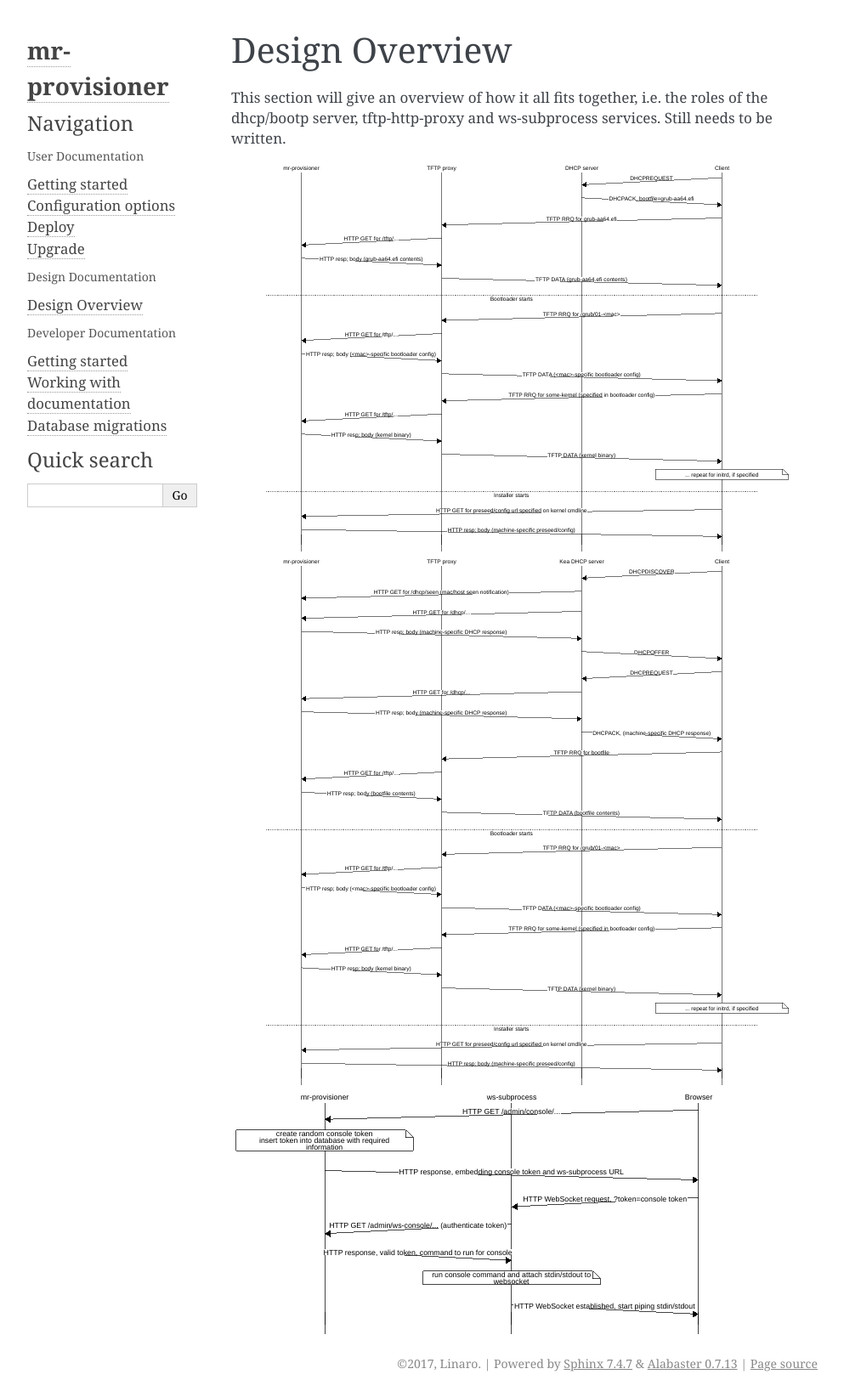
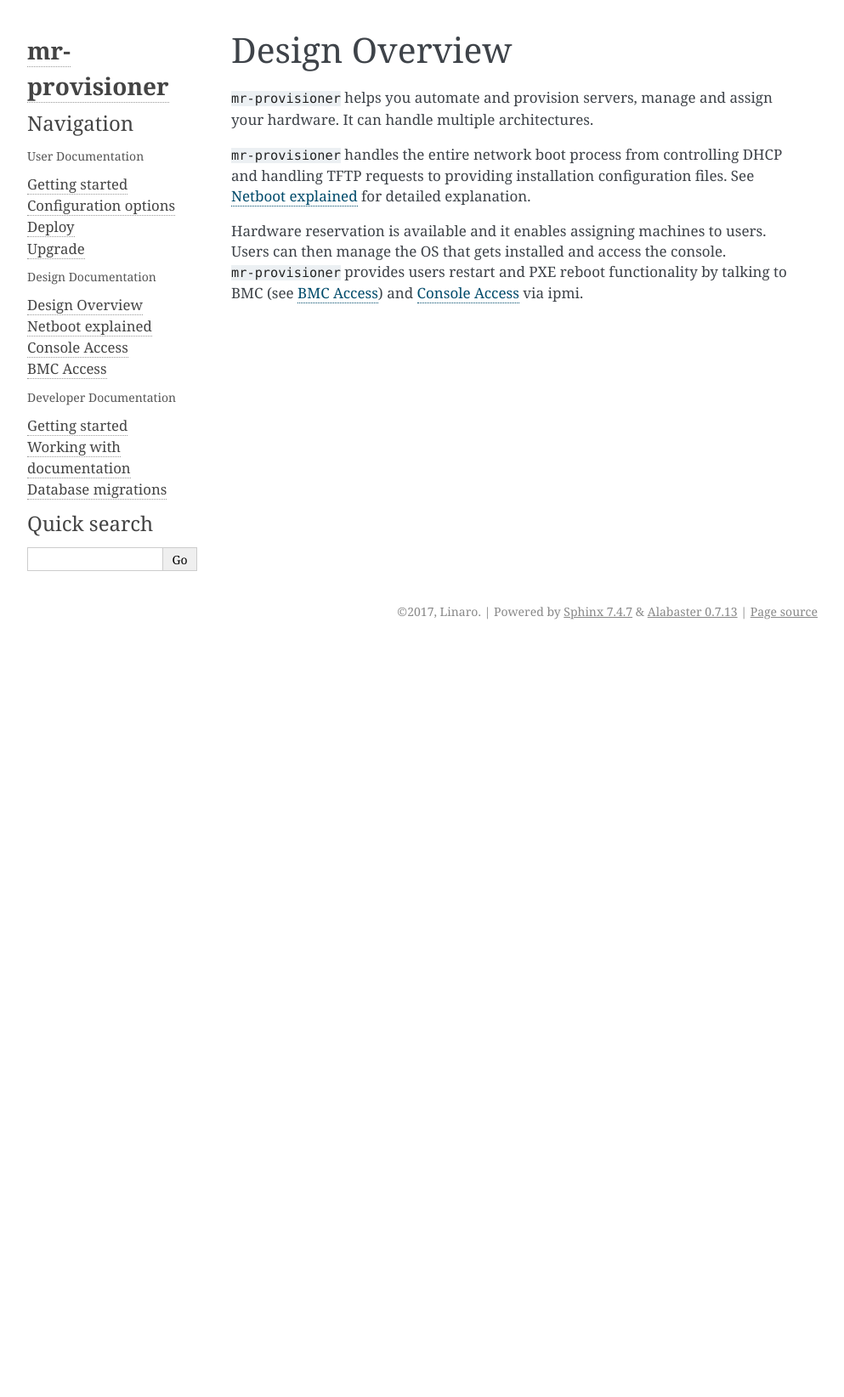
Before and after one commit to mr-provisioner/mr-provisioner, a Sphinx documentation site: the page built from docs/design/overview.rst, in a window 1280 px wide. Shown: the whole page at 85% size, without its empty margins (148-1141 px from the left). Built offline with Sphinx 7.4.7, drawn with Linux system fonts in a browser that asks for light colours; after the commit the page ends 900 px from its top, so only the background shows below that.

Commit message:
Docs: adding design documentation

```diff
--- /dev/null
+++ b/docs/design/bmc.rst
@@ -0,0 +1,6 @@
+BMC Access
+==========
+
+There are two BMC types supported by ``mr-provisioner``. Plain BMC is the most common one. Moonshot BMC exists separately because it needs to support double bridging. ``mr-provisioner`` uses `ipmitool`_ to access both BMC types.
+
+.. _ipmitool: https://sourceforge.net/projects/ipmitool/
--- a/docs/design/overview.rst
+++ b/docs/design/overview.rst
@@ -1,13 +1,12 @@
 Design Overview
 ===============
 
-This section will give an overview of how it all fits together, i.e. the roles of the dhcp/bootp server, tftp-http-proxy and ws-subprocess services. Still needs to be written.
+``mr-provisioner`` helps you automate and provision servers, manage and assign your hardware. It can handle multiple architectures.
 
-.. image:: seqdiag/boot-flow-simple.svg
-   :target: ../_images/boot-flow-simple.svg
+``mr-provisioner`` handles the entire network boot process from controlling DHCP and handling TFTP requests to providing installation configuration files. See :doc:`netboot_simple` for detailed explanation.
 
-.. image:: seqdiag/boot-flow-kea.svg
+Hardware reservation is available and it enables assigning machines to users. Users can then manage the OS that gets installed and access the console. ``mr-provisioner`` provides users restart and PXE reboot functionality by talking to BMC (see :doc:`bmc`) and :doc:`console` via ipmi.
+
+
+.. .. image:: seqdiag/boot-flow-kea.svg
    :target: ../_images/boot-flow-kea.svg
-
-.. image:: seqdiag/ws-console.svg
-   :target: ../_images/ws-console.svg
--- a/docs/index.rst
+++ b/docs/index.rst
@@ -28,6 +28,9 @@ Information about development is also available:
    :caption: Design Documentation
 
    design/overview
+   design/netboot_simple
+   design/console
+   design/bmc
 
 .. _dev-docs:
 
```
Also changed, not shown: docs/design/console.rst (added, +10 -0 lines), docs/design/netboot_simple.rst (added, +17 -0 lines).
